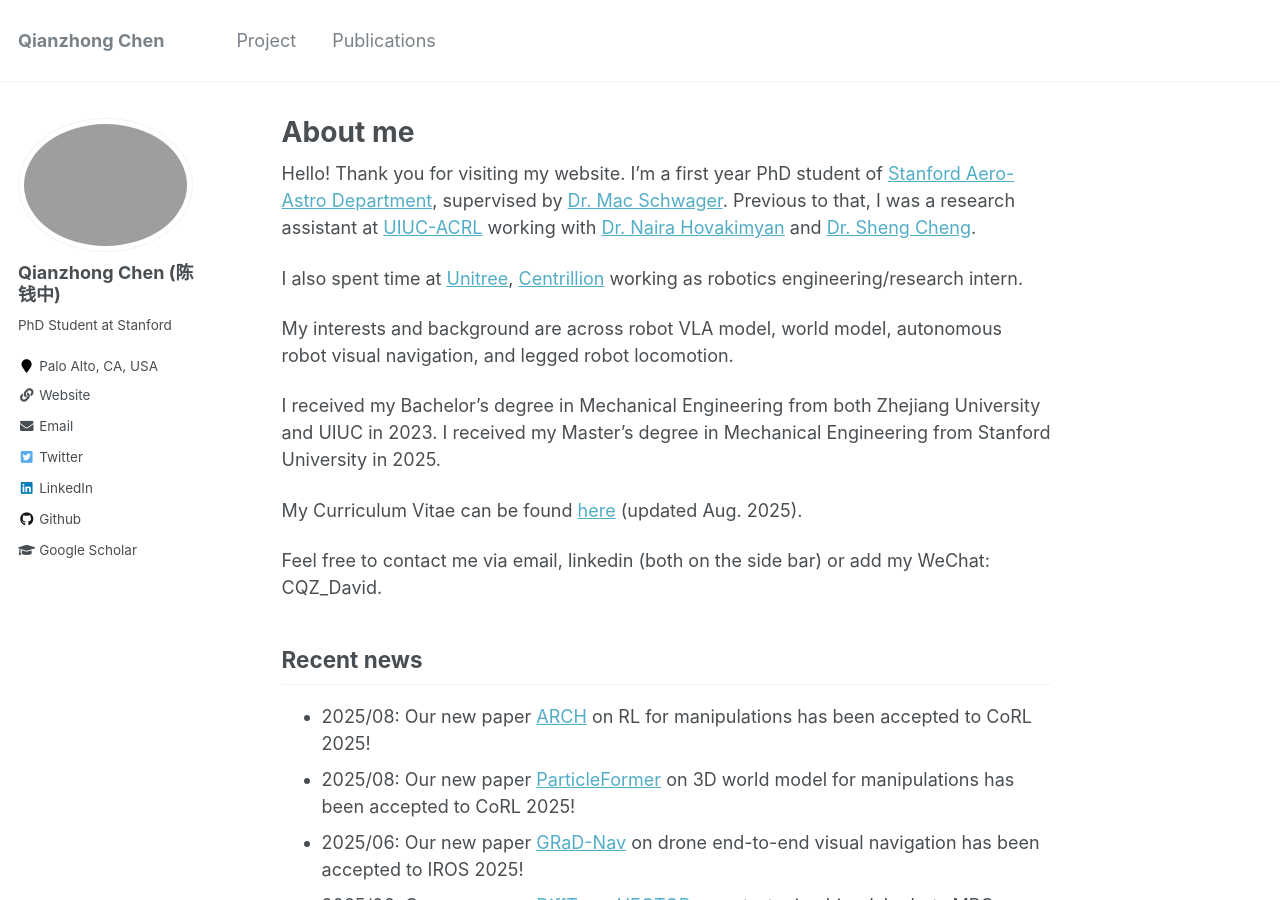
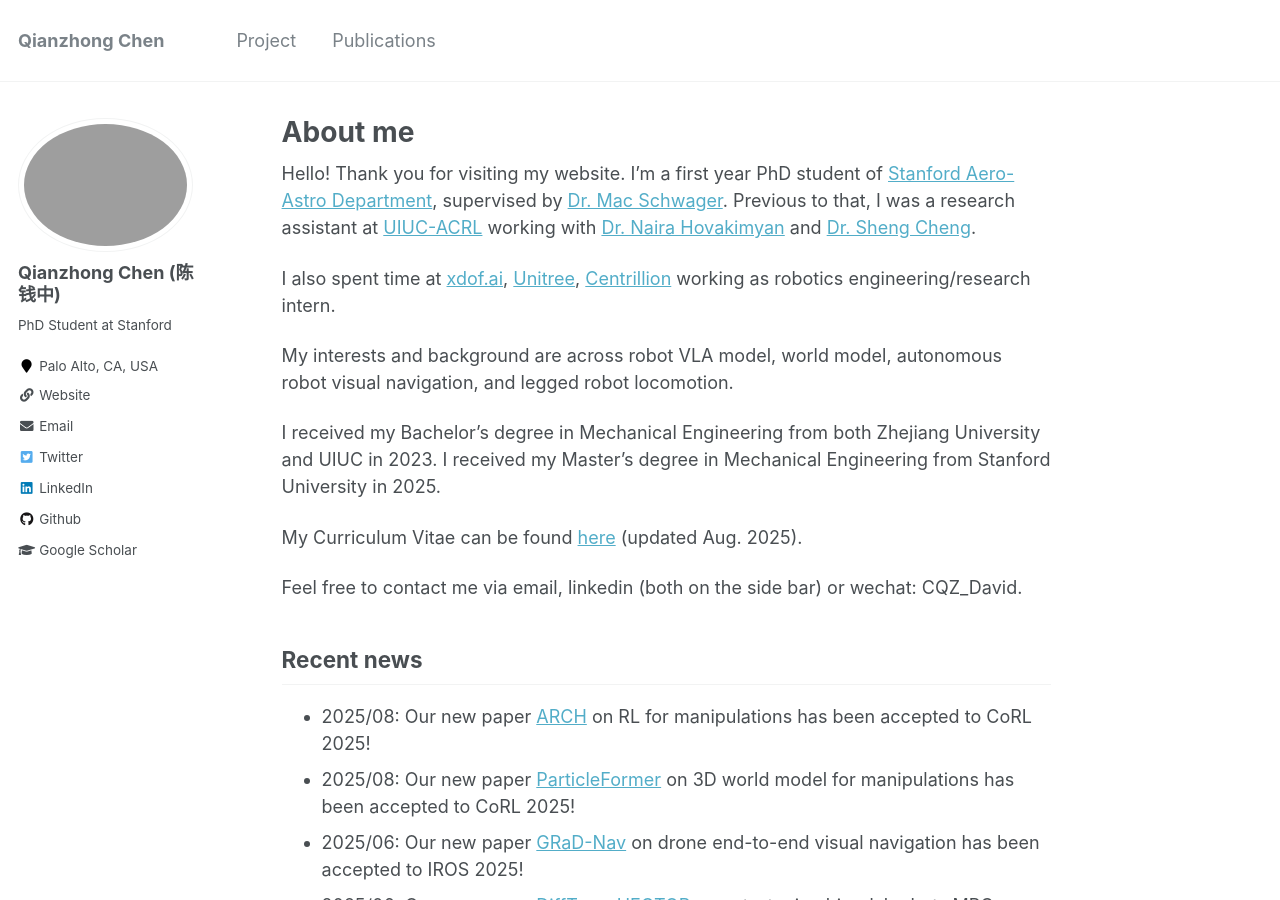
Before and after one commit to Qianzhong-Chen/Qianzhong-Chen.github.io, a Jekyll site: the page built from _pages/about.md, in a window 1280 px wide and 900 px high. Built offline with Jekyll 4.4.1, drawn with Linux system fonts in a browser that asks for light colours.

Commit message:
small update

```diff
--- a/_pages/about.md
+++ b/_pages/about.md
@@ -9,7 +9,7 @@ redirect_from:
 ---
 Hello! Thank you for visiting my website. I'm a first year PhD student of [Stanford Aero-Astro Department](https://aa.stanford.edu/), supervised by [Dr. Mac Schwager](https://web.stanford.edu/~schwager/). Previous to that, I was a research assistant at [UIUC-ACRL](https://naira.mechse.illinois.edu/) working with [Dr. Naira Hovakimyan](https://mechse.illinois.edu/people/profile/nhovakim) and [Dr. Sheng Cheng](https://sheng-cheng.github.io/).
 
-I also spent time at [Unitree](https://www.unitree.com/), [Centrillion](https://www.centrilliontech.com/) working as robotics engineering/research intern.
+I also spent time at [xdof.ai](https://www.xdof.ai/), [Unitree](https://www.unitree.com/), [Centrillion](https://www.centrilliontech.com/) working as robotics engineering/research intern.
 
 My interests and background are across robot VLA model, world model, autonomous robot visual navigation, and legged robot locomotion.
 
@@ -17,7 +17,7 @@ I received my Bachelor's degree in Mechanical Engineering from both Zhejiang Uni
 
 My Curriculum Vitae can be found [here](https://drive.google.com/file/d/1hRjFMjWGBZIVApMoVQ9LwcmV5tMa3Pal/view?usp=sharing) (updated Aug. 2025).
 
-Feel free to contact me via email, linkedin (both on the side bar) or add my WeChat: CQZ_David.
+Feel free to contact me via email, linkedin (both on the side bar) or wechat: CQZ_David.
 
 Recent news
 ------
```
